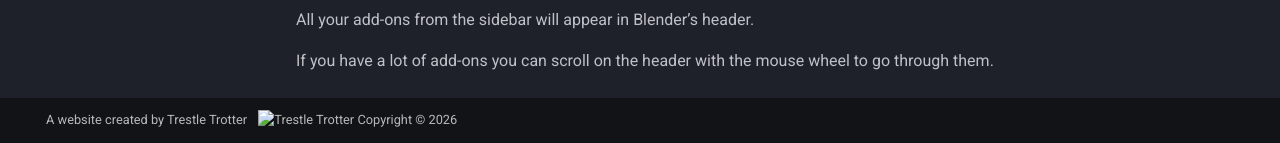
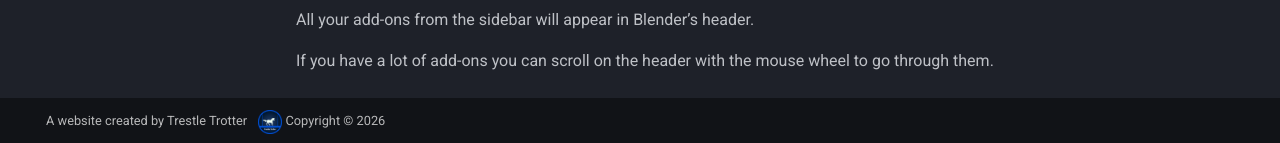
Before and after one commit to Sekuora/HorizontalTabsDocs, an MkDocs documentation site: the page built from docs/installation.md, in a window 1280 px wide and 900 px high, scrolled down 1100 px. Shown: the part 754-897 px from the top of the window. Built offline with MkDocs 1.6.1 and Material for MkDocs 9.7.7, drawn with Linux system fonts in a browser that asks for light colours.

Commit message:
Fix copyright image path to match site URL of HorizontalTabsDocs

```diff
--- a/mkdocs.yml
+++ b/mkdocs.yml
@@ -37,7 +37,7 @@ copyright: >
   A website created by
   <a href="https://sites.google.com/view/trestletrotter/home" target="_blank" rel="noopener">
   Trestle Trotter
-  <img src="/Horizontal_Tabs_Docs/assets/logo/TrestleTrotter_Logo.png" alt="Trestle Trotter" style="height: 24px; vertical-align: middle; margin-left: 8px;">
+  <img src="/HorizontalTabsDocs/assets/logo/TrestleTrotter_Logo.png" alt="Trestle Trotter" style="height: 24px; vertical-align: middle; margin-left: 8px;">
   </a> Copyright &copy; 2026
 
 
```
